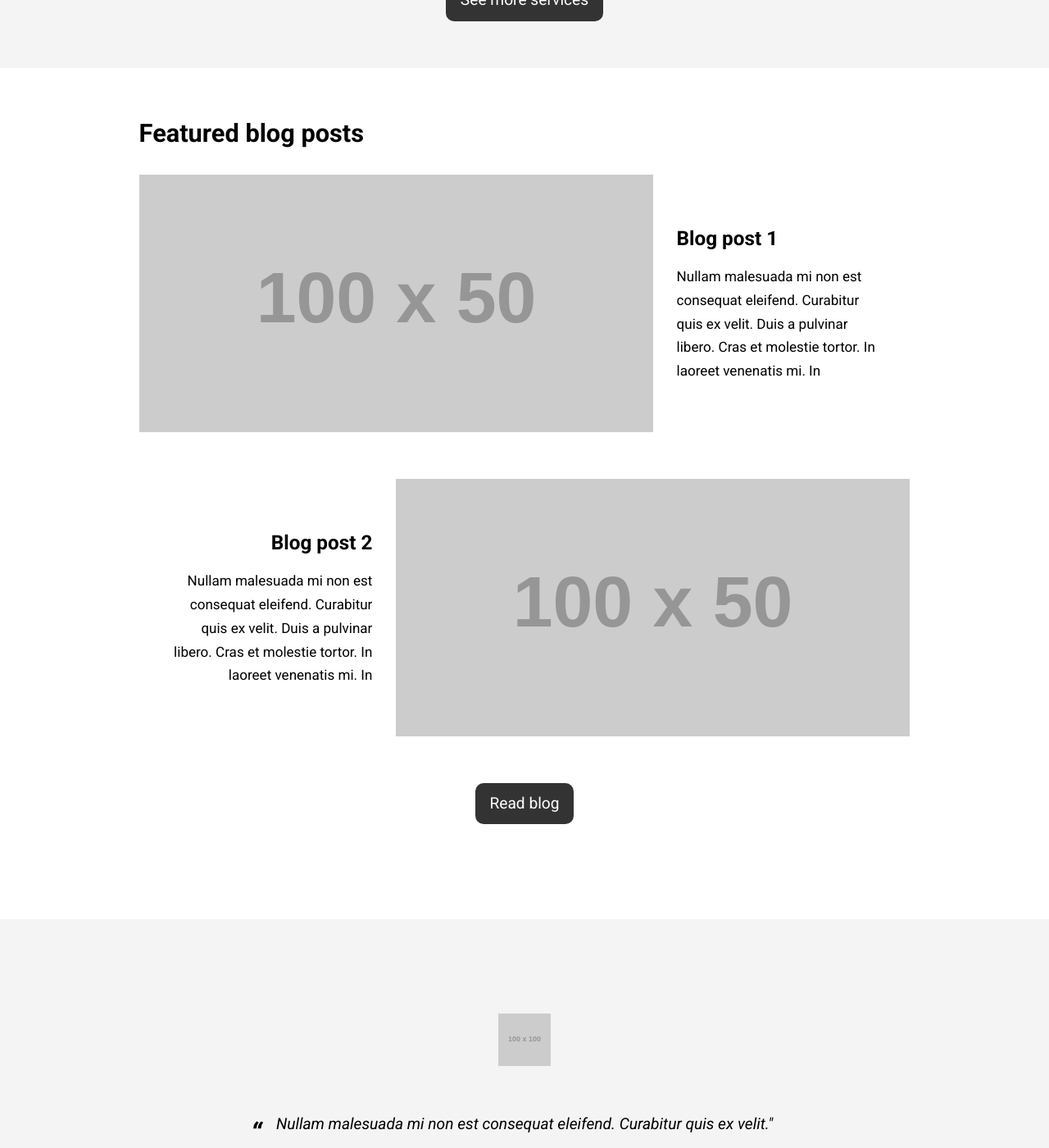
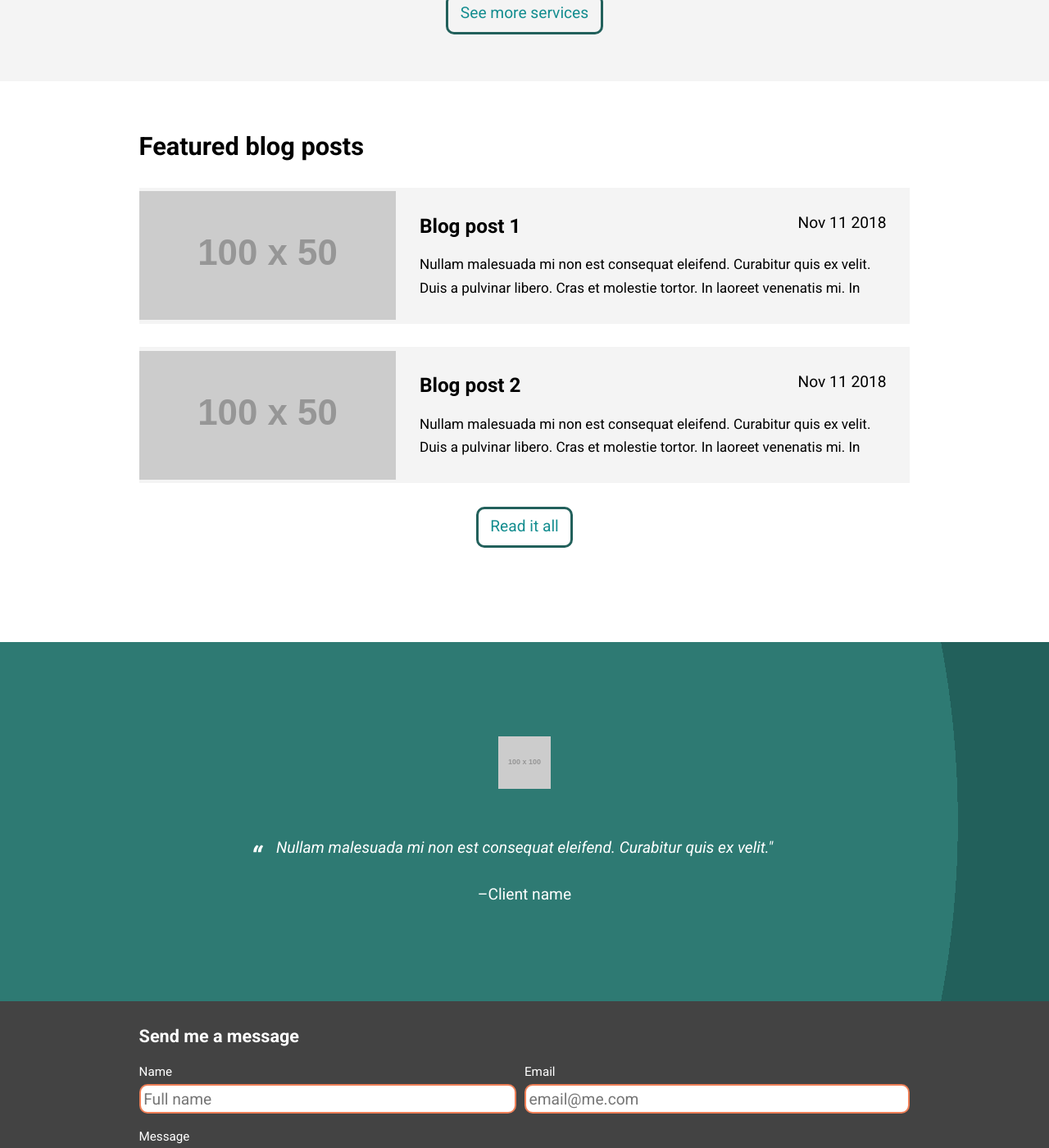
Before and after one commit to AlexSpagnuolo/rozross, a Jekyll site: the page built from index.html, in a window 1280 px wide and 1400 px high, scrolled down 1139 px. Shown: the whole window at 82% size. Built offline with Jekyll 4.4.1, drawn with Linux system fonts in a browser that asks for light colours.

Commit message:
Update buttons and featured blog posts

```diff
--- a/index.html
+++ b/index.html
@@ -16,7 +16,7 @@ description:
 
   <div class="text-center">
     <a href="{{site.baseurl}}/about/" itemprop="url">
-      <button class="push-2">Get to know me</button>
+      <button class="push-2 ghost-btn">Get to know me</button>
     </a>
   </div>
 </section>
@@ -26,8 +26,8 @@ description:
     <div class="unit xs-1 s-1 m-1-2 l-1-3 text-center push-2 gutter">
       <a href="{{site.baseurl}}/services#executive-coaching" itemprop="url">
         <div class="push-1-2">
-          <i class="icon i-48">
-            <img class="img-flex" src="https://via.placeholder.com/100">
+          <i class="icon i-64">
+            <img class="img-flex" src="{{site.baseurl}}/images/icons/executive-coaching.svg">
           </i>
         </div>
         <div class="push-1-2">
@@ -49,8 +49,8 @@ description:
     <div class="unit xs-1 s-1 m-1-2 l-1-3 text-center push-2 gutter">
       <a href="{{site.baseurl}}/services#100-day-journey" itemprop="url">
         <div class="push-1-2">
-          <i class="icon i-48">
-            <img class="img-flex" src="https://via.placeholder.com/100">
+          <i class="icon i-64">
+            <img class="img-flex" src="{{site.baseurl}}/images/icons/100-day-journey.svg">
           </i>
         </div>
         <div class="push-1-2">
@@ -71,8 +71,8 @@ description:
     <div class="unit xs-1 s-1 m-1 l-1-3 text-center push-2 gutter">
       <a href="{{site.baseurl}}/services#motivational-speaking" itemprop="url">
         <div class="push-1-2">
-          <i class="icon i-48">
-            <img class="img-flex" src="https://via.placeholder.com/100">
+          <i class="icon i-64">
+            <img class="img-flex" src="{{site.baseurl}}/images/icons/motivational-speaking.svg">
           </i>
         </div>
         <div class="push-1-2">
@@ -93,7 +93,7 @@ description:
 
   <div class="text-center">
     <a href="{{site.baseurl}}/services/" itemprop="url">
-      <button class="push-2">See more services</button>
+      <button class="push-2 ghost-btn">See more services</button>
     </a>
   </div>
 </section>
@@ -104,34 +104,41 @@ description:
     <h2>Featured blog posts</h2>
   </div>
 
-  <div class="grid grid-middle push">
-    <div class="unit xs-1 s-2 m-2-3">
-      <img class="img-flex push" src="https://via.placeholder.com/100x50" alt="" itemprop="image">
+  <a href="{{site.baseurl}}/blog/" class="grid grid-middle push grey-bg featured-blog-card" itemprop="url">
+    <div class="unit xs-1 s-2 m-1-3">
+      <img class="img-flex featured-blog-image" src="https://via.placeholder.com/100x50" alt="" itemprop="image">
     </div>
-    <div class="unit xs-1 s-1 m-1-3 gutter">
-      <h3 class="giga bold push-1-2">Blog post 1</h3>
-      <p class="milli">Nullam malesuada mi non est consequat eleifend. Curabitur quis ex velit. Duis a pulvinar libero. Cras et molestie tortor.  In laoreet venenatis mi. In</p>
+    <div class="unit xs-1 s-1 m-2-3 gutter">
+      <div class="grid pad-t pad-b-1-2 featured-blog-top">
+        <h3 class="unit xs-1-2 push-0 giga bold featured-blog-title">Blog post 1</h3>
+        <p class="unit xs-1-2 push-0 text-right"><time datetime="2018-11-14">Nov 11 2018</time></p>
+      </div>
+      <p class="milli push featured-blog-body">Nullam malesuada mi non est consequat eleifend. Curabitur quis ex velit. Duis a pulvinar libero. Cras et molestie tortor.  In laoreet venenatis mi. In</p>
     </div>
-  </div>
+  </a>
 
-  <div class="grid grid-middle push">
-    <div class="unit xs-1 s-1 m-1-3 gutter text-right">
-      <h3 class="giga bold push-1-2">Blog post 2</h3>
-      <p class="milli">Nullam malesuada mi non est consequat eleifend. Curabitur quis ex velit. Duis a pulvinar libero. Cras et molestie tortor.  In laoreet venenatis mi. In</p>
+  <a href="{{site.baseurl}}/blog/" class="grid grid-middle push grey-bg featured-blog-card" itemprop="url">
+    <div class="unit xs-1 s-2 m-1-3">
+      <img class="img-flex featured-blog-image" src="https://via.placeholder.com/100x50" alt="" itemprop="image">
     </div>
-    <div class="unit xs-1 s-2 m-2-3">
-      <img class="img-flex push" src="https://via.placeholder.com/100x50" alt="" itemprop="image">
+    <div class="unit xs-1 s-1 m-2-3 gutter">
+      <div class="grid pad-t pad-b-1-2 featured-blog-top">
+        <h3 class="unit xs-1-2 push-0 giga bold featured-blog-title">Blog post 2</h3>
+        <p class="unit xs-1-2 push-0 text-right"><time datetime="2018-11-14">Nov 11 2018</time></p>
+      </div>
+      <p class="milli push featured-blog-body">Nullam malesuada mi non est consequat eleifend. Curabitur quis ex velit. Duis a pulvinar libero. Cras et molestie tortor.  In laoreet venenatis mi. In</p>
     </div>
-  </div>
+  </a>
+
 
   <div class="text-center">
     <a href="{{site.baseurl}}/blog/" itemprop="url">
-      <button class="push-2">Read blog</button>
+      <button class="push-2 ghost-btn">Read it all</button>
     </a>
   </div>
 </section>
 
-<section class="text-center grey-bg pad-t-2 pad-b-2">
+<section class="text-center dark-bg pad-t-2 pad-b-2">
   <div class="max-length gutter pad-t-2 pad-b-2">
     <div class="push-2">
       <i class="icon i-64">
```
